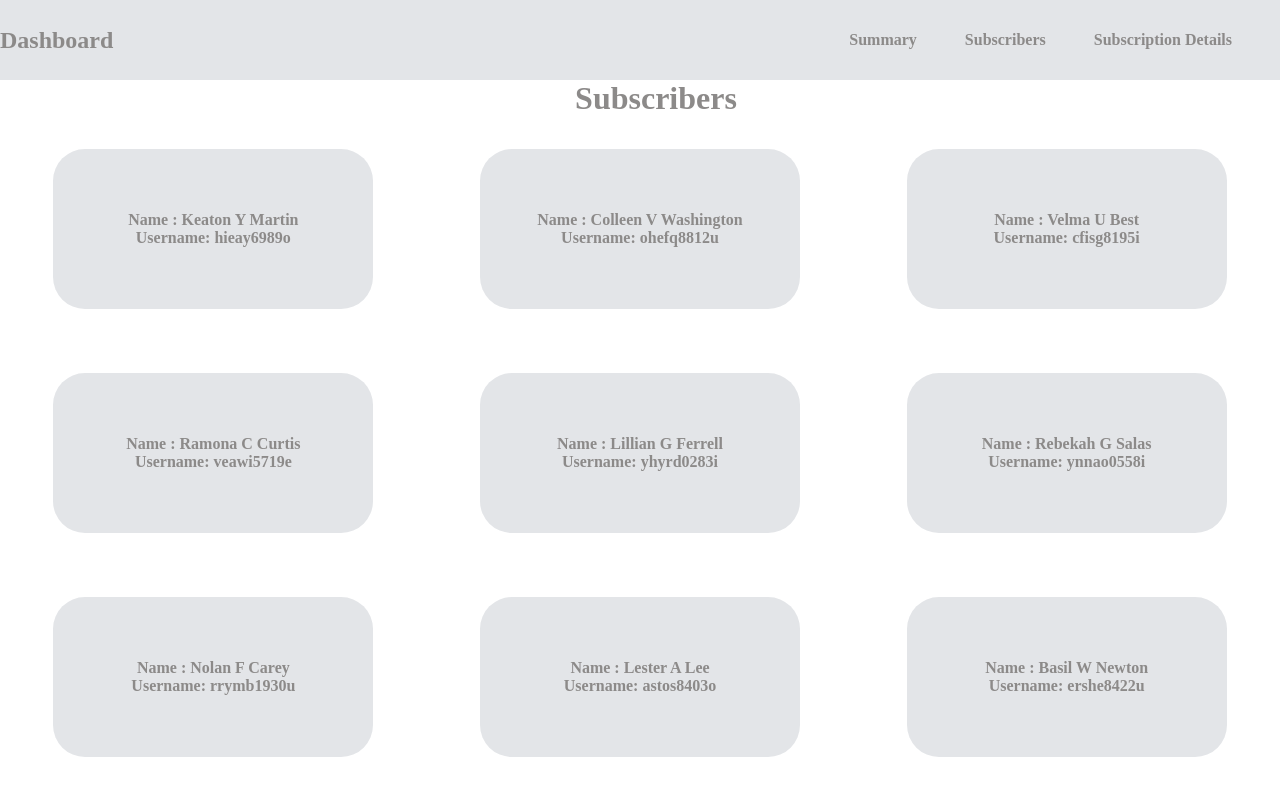
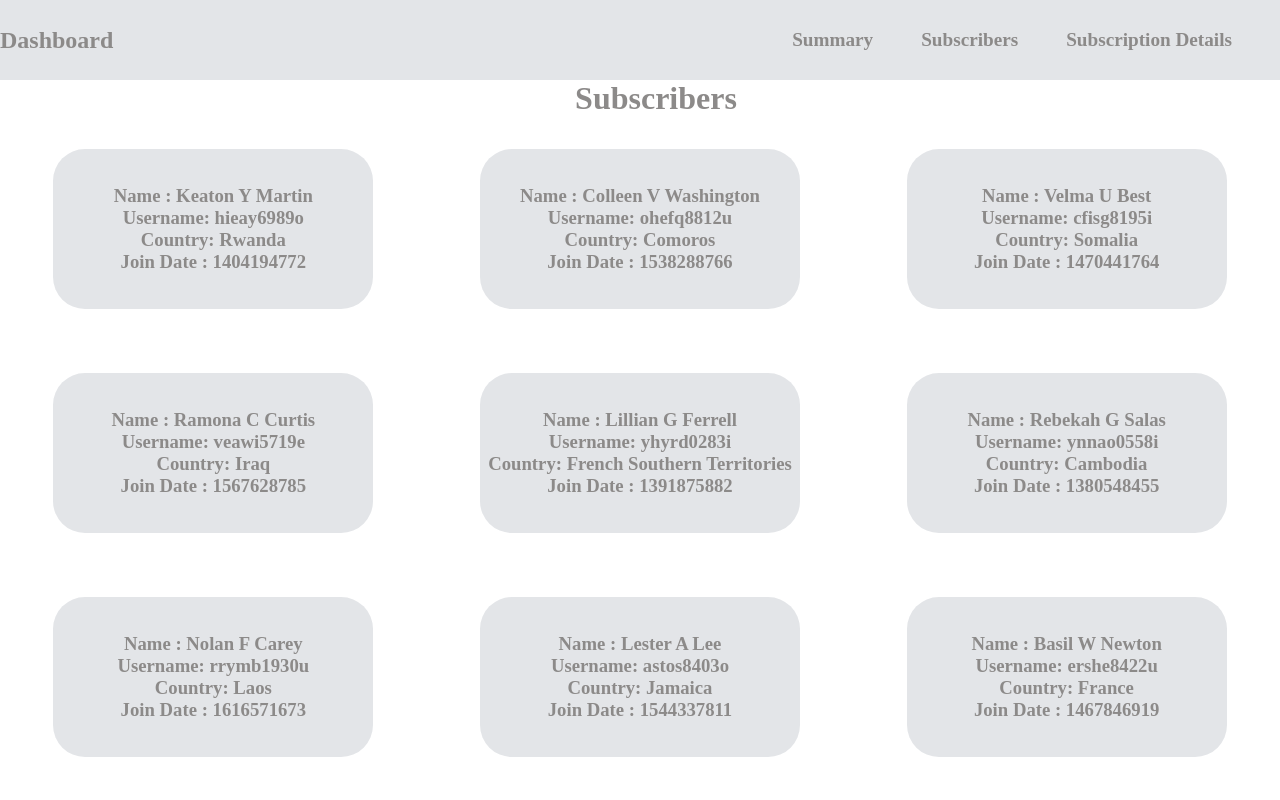
Before and after one commit to MaheshKhatiwada/genius-task, a React (Create React App) app: page /subscribers in a window 1280 px wide. Shown: the top 800 px of the page. Built offline with nearby package versions, Linux system fonts and the light colour scheme; a web font is replaced by a local one.

Commit message:
added more data

```diff
--- a/src/components/Subscribers.js
+++ b/src/components/Subscribers.js
@@ -8,16 +8,19 @@ const Subscribers = ({ subscriptions, users }) => {
     const subscribers = allUsers.filter(
       (user) => user.userSubscription.length > 0
     );
-    const a = subscribers.map((subscriber) => {
-      const { first_name, middle_name, last_name, username } = subscriber;
+    console.log(subscribers)
+    const subscriberUsers = subscribers.map((subscriber) => {
+      const { first_name, middle_name, last_name, username ,join_date,country,userSubscription} = subscriber;
       return (
         <div className="subscribers__data">
-          <span>Name : {`${first_name}  ${middle_name} ${last_name} `}</span>{" "}
-          <span> Username: {username}</span>
+          <h3>Name : {`${first_name}  ${middle_name} ${last_name} `}</h3>{" "}
+          <h3> Username: {username}</h3>
+          <h3>Country: {country}</h3>
+          <h3>Join Date : {join_date}</h3>
         </div>
       );
     });
-    return a;
+    return subscriberUsers;
   };
 
   return (
--- a/src/components/SubscriptionDetails.js
+++ b/src/components/SubscriptionDetails.js
@@ -13,10 +13,10 @@ const SubscriptionDetails = ({subscriptions,users}) => {
           const { first_name, middle_name, last_name, username,userSubscription } = subscriber;
           return (
             <div className="details__data">
-              <span>Name : {`${first_name}  ${middle_name} ${last_name} `}</span>{" "}
-              <span> Username: {username}</span>
+              <h3>Name : {`${first_name}  ${middle_name} ${last_name} `}</h3>{" "}
+              <h3> Username: {username}</h3>
 
-              <h5>Package: {userSubscription.map(p=> <span>  {  `${p.package}"` }  </span>)}</h5>
+              <h3>Package: {userSubscription.map(p=> <span>  {  `"${p.package}"` }  </span>)}</h3>
             </div>
           );
         });
--- a/src/css/Header.css
+++ b/src/css/Header.css
@@ -16,6 +16,7 @@
     list-style: none;
 }
 .header__lists li{
+    font-size:larger;
     display: inline-block;
     padding-right: 3rem;
     font-weight: bold;
```
